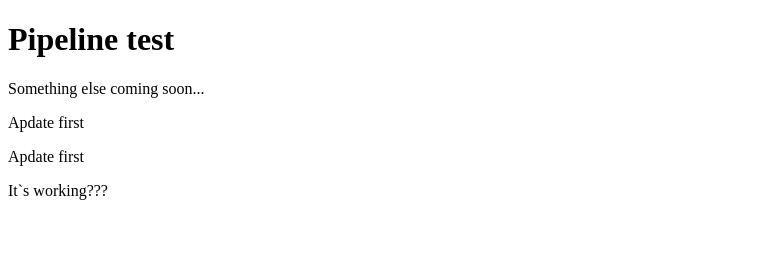
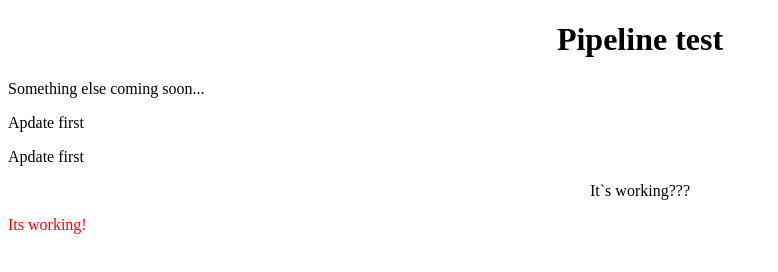
Before and after one commit to DANIILNEDOSTUP/HelloWorld, a plain HTML site: page index.html in a window 1280 px wide. Shown: the whole page, without its empty margins (0-778 px from the left). Drawn offline with Linux system fonts and the light colour scheme.

Commit message:
Added some changes

```diff
--- a/index.html
+++ b/index.html
@@ -5,10 +5,11 @@
     <title>TEST</title>
   </head>
   <body>
-    <h1>Pipeline test</h1>
+    <h1 style = "text-align: center;">Pipeline test</h1>
     <p>Something else coming soon...</p>
     <p>Apdate first</p>
     <p>Apdate first</p>
-    <p>It`s working???</p>
+    <p style = "text-align: center;">It`s working???</p>
+    <p style = "color: red;">Its working!</p>
   </body>
 </html>
```
